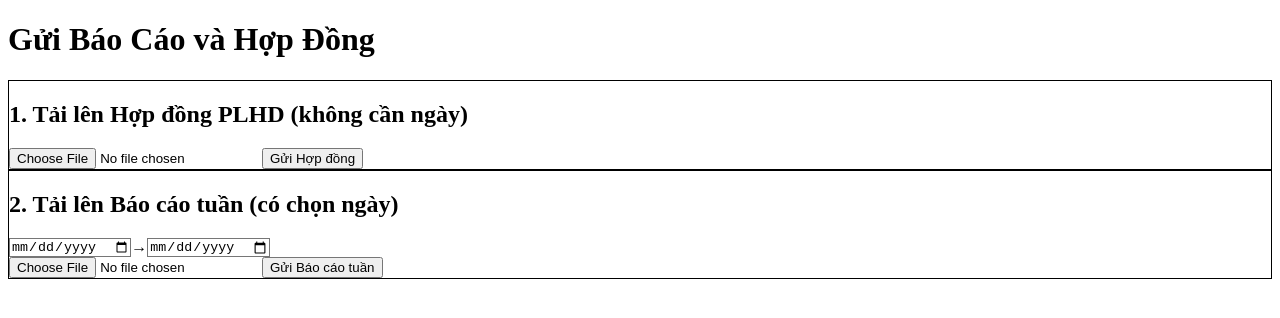
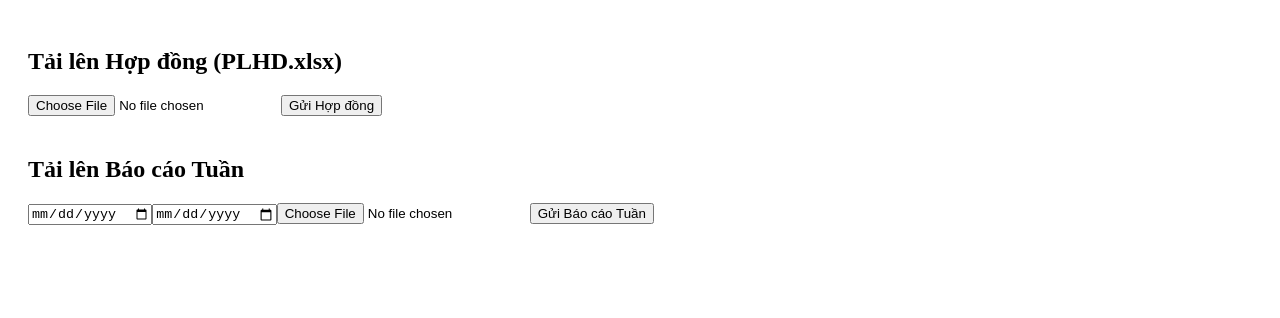
Before and after one commit to ThienPQ/CNC-QLDA, a Next.js app: page /banqlda in a window 1280 px wide. Shown: the top 318 px of the page. Built offline with nearby package versions, Linux system fonts and the light colour scheme.

Commit message:
Thêm giao diện upload hợp đồng và báo cáo tuần

```diff
--- a/pages/banqlda.js
+++ b/pages/banqlda.js
@@ -3,81 +3,50 @@ import { useState } from 'react';
 import axios from 'axios';
 
 export default function BanQLDA() {
-  const [fileHD, setFileHD] = useState(null);
-  const [fileBC, setFileBC] = useState(null);
-  const [dateRange, setDateRange] = useState({ from: '', to: '' });
-  const [message, setMessage] = useState('');
+  const [contractFile, setContractFile] = useState(null);
+  const [reportFile, setReportFile] = useState(null);
+  const [fromDate, setFromDate] = useState('');
+  const [toDate, setToDate] = useState('');
 
-  const handleUploadHD = async () => {
-    if (!fileHD) return;
-    const formData = new FormData();
-    formData.append('file', fileHD);
+  const uploadContract = async () => {
+    if (!contractFile) return alert('Vui lòng chọn file hợp đồng');
+    const form = new FormData();
+    form.append('file', contractFile);
 
     try {
-      const res = await axios.post('/api/upload-contract', formData);
-      setMessage(res.data.message);
-    } catch (err) {
-      setMessage('Lỗi khi upload hợp đồng');
+      await axios.post('/api/upload-contract', form);
+      alert('Tải file hợp đồng thành công');
+    } catch (error) {
+      alert('Lỗi khi tải hợp đồng');
     }
   };
 
-  const handleUploadBC = async () => {
-    if (!fileBC || !dateRange.from || !dateRange.to) return;
-    const formData = new FormData();
-    formData.append('file', fileBC);
-    formData.append('from', dateRange.from);
-    formData.append('to', dateRange.to);
+  const uploadReport = async () => {
+    if (!reportFile || !fromDate || !toDate) return alert('Nhập đủ thông tin trước khi gửi');
+    const form = new FormData();
+    form.append('file', reportFile);
+    form.append('fromDate', fromDate);
+    form.append('toDate', toDate);
 
     try {
-      const res = await axios.post('/api/upload-report', formData);
-      setMessage(res.data.message);
-    } catch (err) {
-      setMessage('Lỗi khi upload báo cáo tuần');
+      await axios.post('/api/upload-report', form);
+      alert('Tải báo cáo tuần thành công');
+    } catch (error) {
+      alert('Lỗi khi tải báo cáo tuần');
     }
   };
 
   return (
-    <div className="p-6 space-y-10">
-      <h1 className="text-2xl font-bold mb-4">Gửi Báo Cáo và Hợp Đồng</h1>
+    <div style={{ padding: 20 }}>
+      <h2>Tải lên Hợp đồng (PLHD.xlsx)</h2>
+      <input type="file" onChange={(e) => setContractFile(e.target.files[0])} />
+      <button onClick={uploadContract}>Gửi Hợp đồng</button>
 
-      <div className="border p-4 rounded shadow">
-        <h2 className="font-semibold mb-2">1. Tải lên Hợp đồng PLHD (không cần ngày)</h2>
-        <input type="file" onChange={e => setFileHD(e.target.files[0])} />
-        <button
-          className="mt-2 px-4 py-1 bg-blue-600 text-white rounded"
-          onClick={handleUploadHD}
-        >
-          Gửi Hợp đồng
-        </button>
-      </div>
-
-      <div className="border p-4 rounded shadow">
-        <h2 className="font-semibold mb-2">2. Tải lên Báo cáo tuần (có chọn ngày)</h2>
-        <div className="flex gap-2 mb-2">
-          <input
-            type="date"
-            value={dateRange.from}
-            onChange={e => setDateRange(prev => ({ ...prev, from: e.target.value }))}
-            className="border p-1"
-          />
-          <span className="self-center">→</span>
-          <input
-            type="date"
-            value={dateRange.to}
-            onChange={e => setDateRange(prev => ({ ...prev, to: e.target.value }))}
-            className="border p-1"
-          />
-        </div>
-        <input type="file" onChange={e => setFileBC(e.target.files[0])} />
-        <button
-          className="mt-2 px-4 py-1 bg-green-600 text-white rounded"
-          onClick={handleUploadBC}
-        >
-          Gửi Báo cáo tuần
-        </button>
-      </div>
-
-      {message && <p className="text-center text-blue-700 font-medium mt-4">{message}</p>}
+      <h2 style={{ marginTop: 40 }}>Tải lên Báo cáo Tuần</h2>
+      <input type="date" value={fromDate} onChange={(e) => setFromDate(e.target.value)} />
+      <input type="date" value={toDate} onChange={(e) => setToDate(e.target.value)} />
+      <input type="file" onChange={(e) => setReportFile(e.target.files[0])} />
+      <button onClick={uploadReport}>Gửi Báo cáo Tuần</button>
     </div>
   );
 }
```
